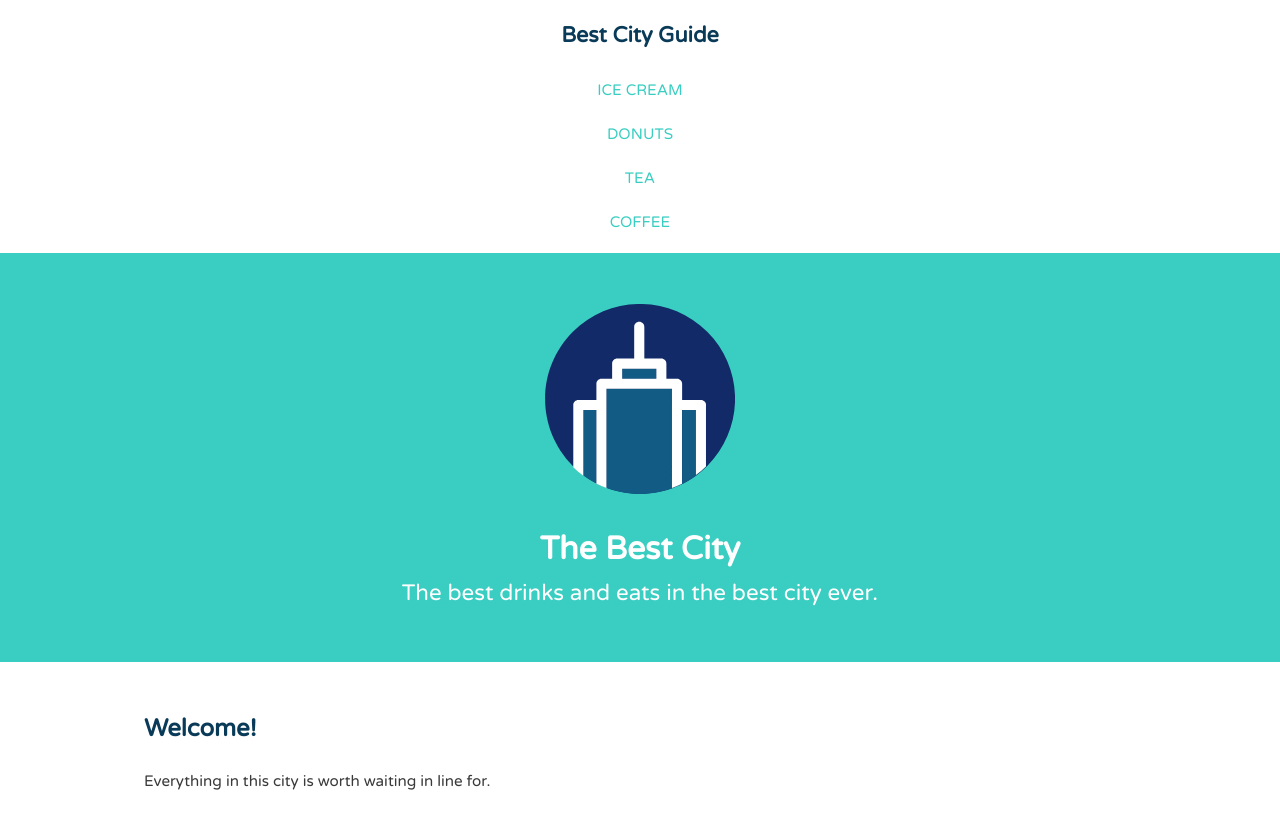
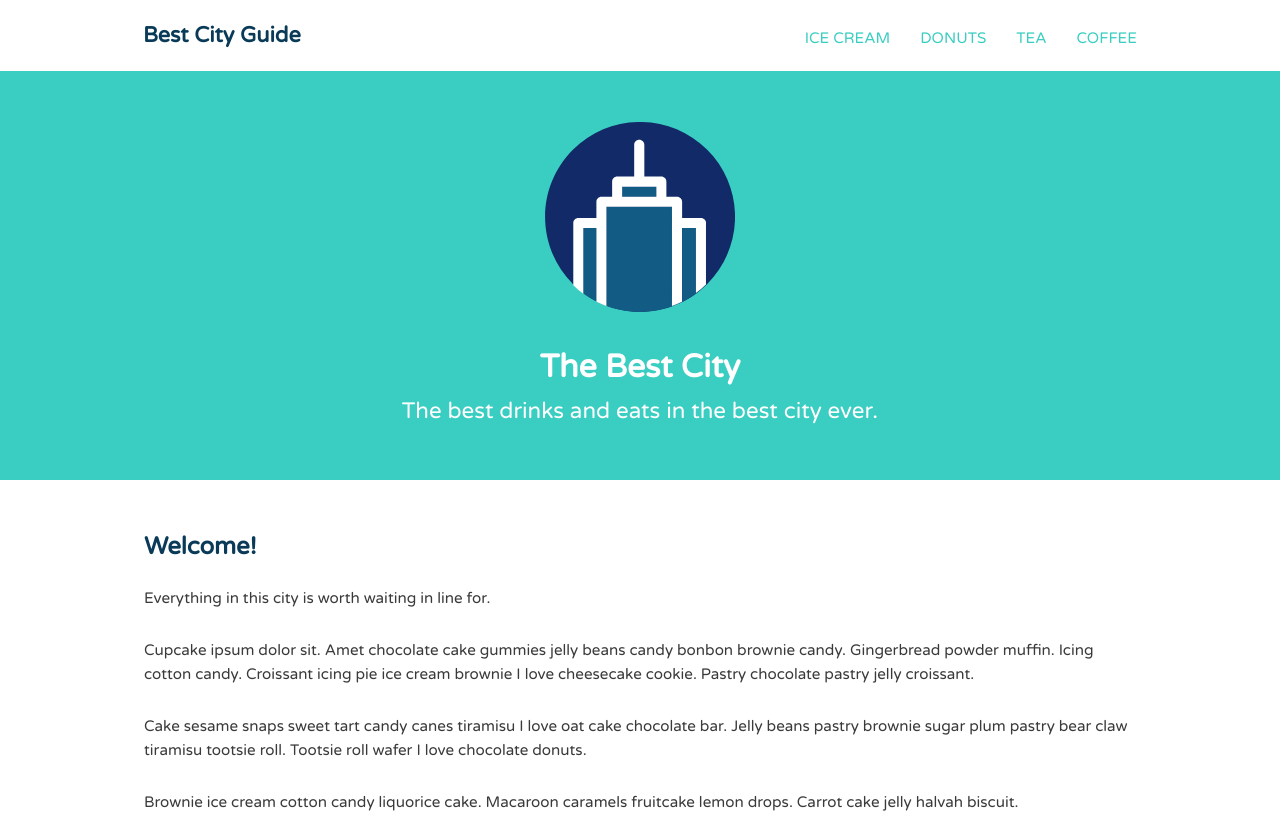
Before and after one commit to EEymann/BestCityGuide3, a plain HTML site: page index.html in a window 1280 px wide. Shown: the top 817 px of the page. Drawn offline with Linux system fonts and the light colour scheme.

Commit message:
build a navigation bar with flexbox.

```diff
--- a/css/flexbox.css
+++ b/css/flexbox.css
@@ -3,11 +3,23 @@
 ==================================== */
 
 @media (min-width: 769px) {
+	.main-header,
+	.main-nav {
+		display: flex;
+	}
 
-
+.main-header {
+		flex-direction: column;
+		align-items: center;
+	}
 
 }
 
 @media (min-width: 1025px) {
 
+	.main-header {
+		flex-direction: row;
+		justify-content: space-between; /*Aligns the name flex item to the left edge of the container, and the main-nav item to right edge.*/
+	}
+
 }
```
Also changed, not shown: index.html (line endings or trailing spaces).
